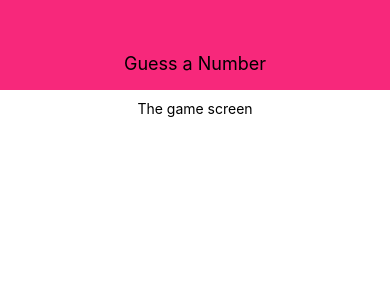
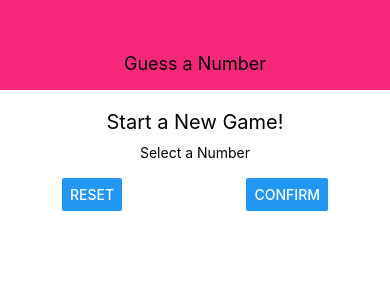
Before and after one commit to VeronikaBogdan/Udemy-course-RN, a React Native app in the folder rn-number-app/: screen / in a window 390 px wide. Shown: the top 300 px of the page. Built offline with nearby package versions, Linux system fonts and the light colour scheme.

Commit message:
feat: work on layout (56)

```diff
--- a/rn-number-app/screens/StartGameScreen.js
+++ b/rn-number-app/screens/StartGameScreen.js
@@ -1,10 +1,18 @@
 import React from "react";
-import { View, Text, StyleSheet } from "react-native";
+import { View, Text, StyleSheet, TextInput, Button } from "react-native";
 
 const StartGameScreen = (props) => {
   return (
     <View style={styles.screen}>
-      <Text>The game screen</Text>
+      <Text style={styles.title}>Start a New Game!</Text>
+      <View style={styles.inputContainer}>
+        <Text>Select a Number</Text>
+        <TextInput />
+        <View style={styles.buttonContainer}>
+          <Button title='Reset' onPress={() => {}} />
+          <Button title='Confirm' onPress={() => {}} />
+        </View>
+      </View>
     </View>
   );
 };
@@ -15,6 +23,21 @@
     padding: 10,
     alignItems: 'center',
   },
+  title: {
+    fontSize: 20,
+    marginVertical: 10,
+  },
+  inputContainer: {
+    width: 300,
+    maxWidth: '80%',
+    alignItems: 'center',
+  },
+  buttonContainer: {
+    flexDirection: 'row',
+    width: '100%',
+    justifyContent: 'space-between',
+    paddingHorizontal: 15,
+  },
 });
 
 export default StartGameScreen;
```
